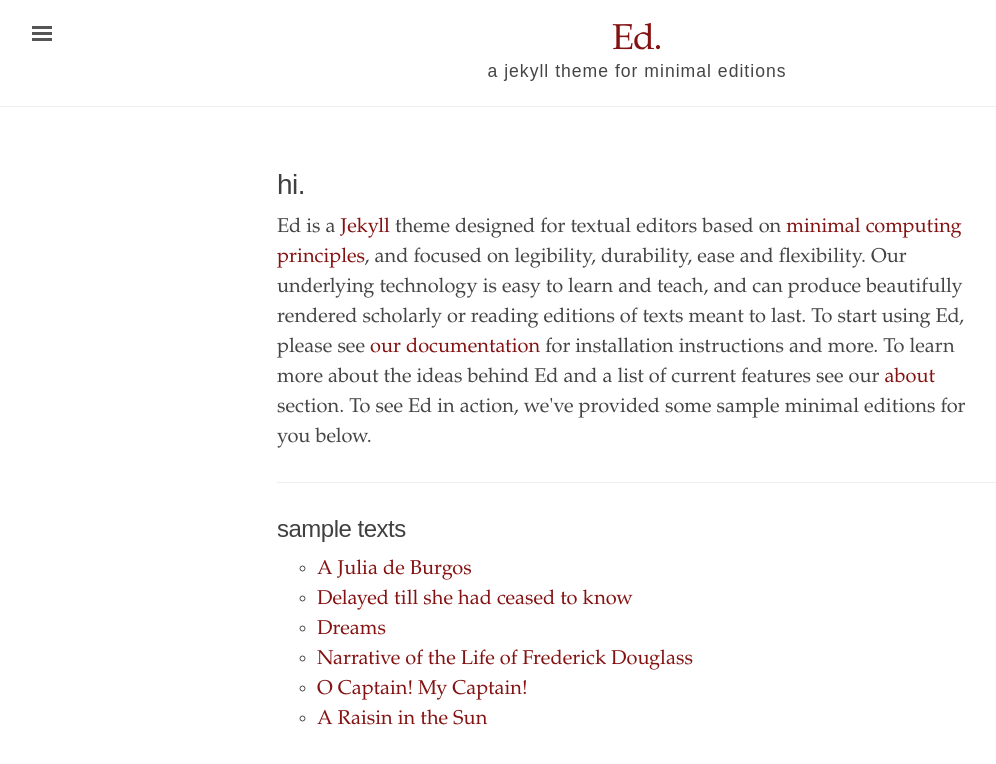
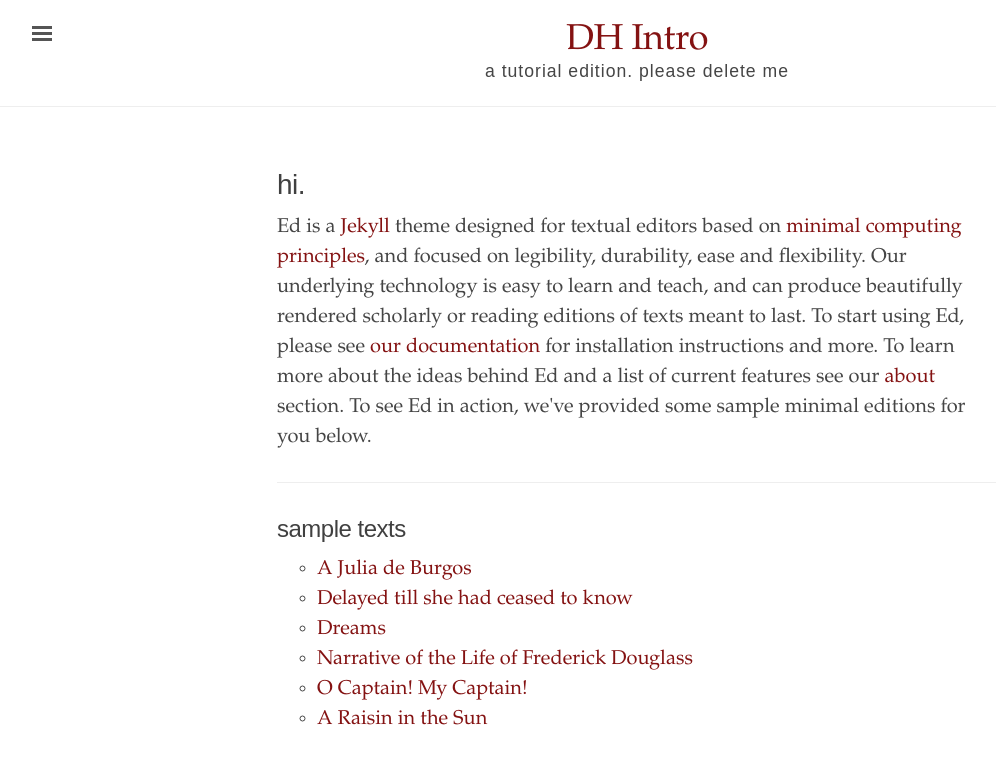
Before and after one commit to elotroalex/tutorial, a Jekyll site: the page built from index.html, in a window 1280 px wide. Shown: the top 764 px of the page, without its empty margins (3-999 px from the left). Built offline with Jekyll 4.4.1, drawn with Linux system fonts in a browser that asks for light colours.

Commit message:
Updated the main info

```diff
--- a/_config.yml
+++ b/_config.yml
@@ -1,16 +1,16 @@
 # Built with Jekyll 3.6.0
 
 # Setup
-title:               Ed.
-tagline:             'a jekyll theme for minimal editions'
-description:         'Ed is a Jekyll theme designed for textual editors based on minimal computing principles, and focused on legibility and flexibility.'
-url:                 'http://minicomp.github.io'
-baseurl:             '/ed'
+title:               "DH Intro"
+tagline:             'a tutorial edition. please delete me'
+description:         'Just fooling around with Ed'
+url:                 ''
+baseurl:             '/tutorial'
 
 # About/contact
 author:
   name:              Alex Gil
-  url:               https://twitter.com/elotroalex
+  url:
   email:             colibri.alex@gmail.com
 
 # Color scheme. Options: red, orange, magenta, cyan, blue, brown
```
